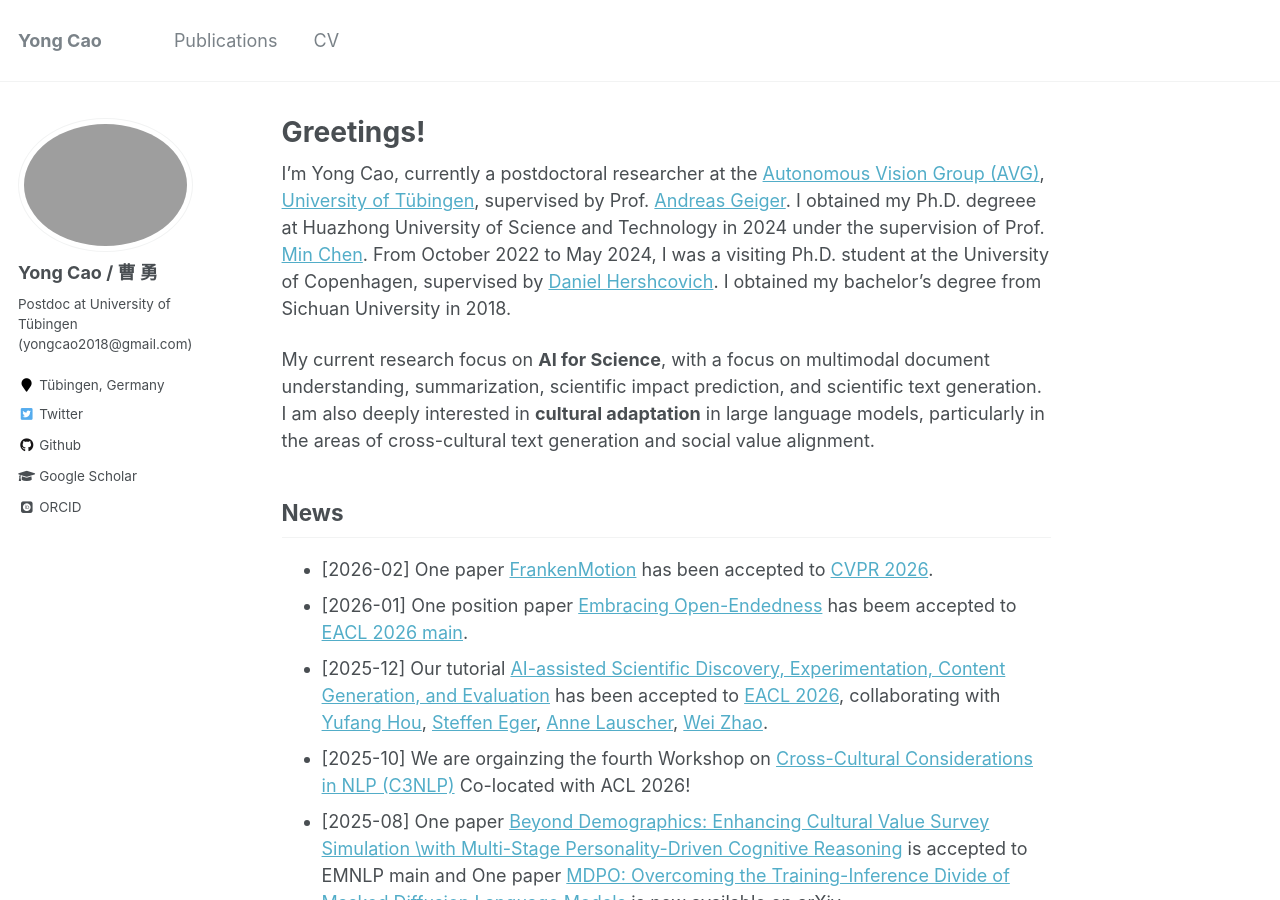
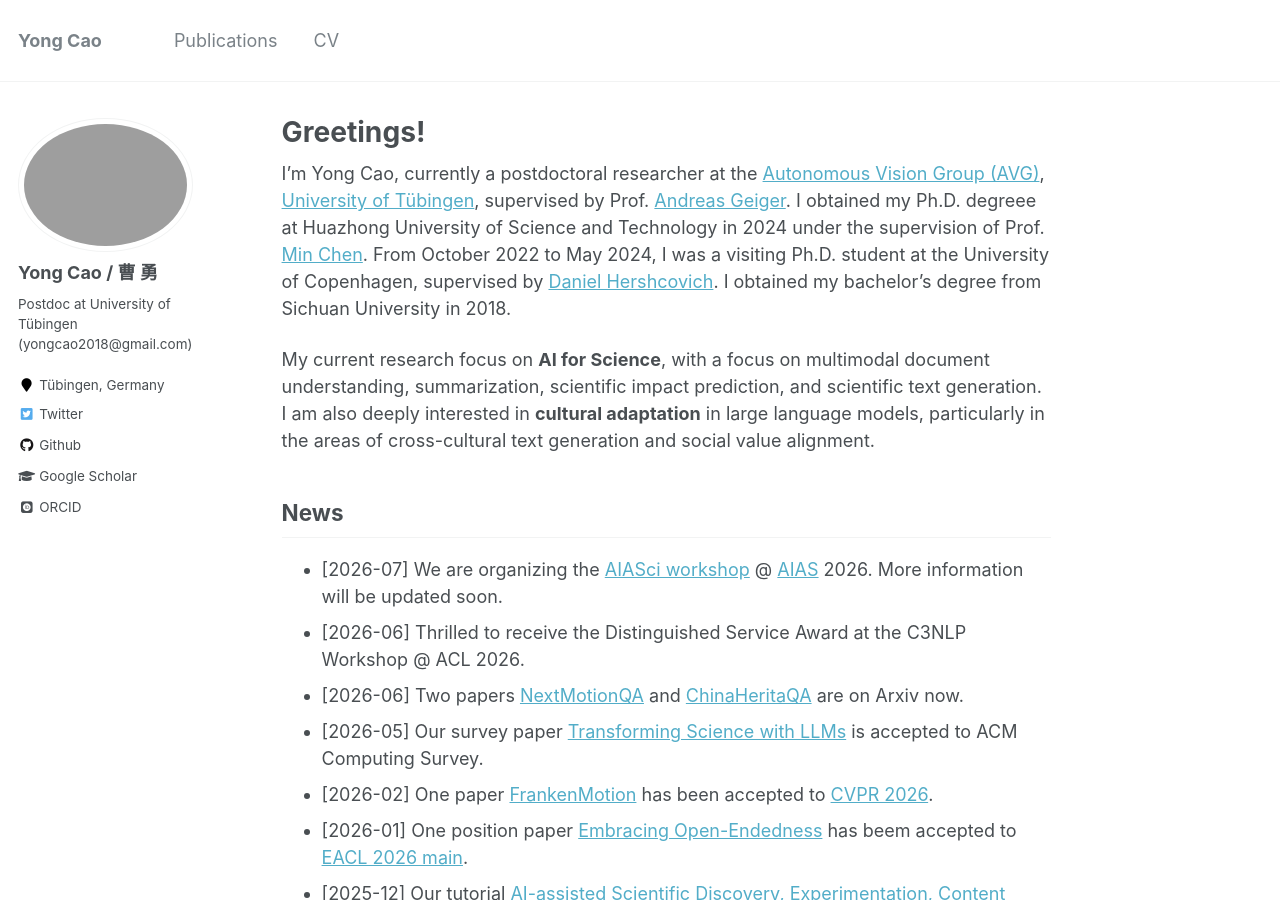
Before and after one commit to yongcaoplus/yongcaoplus.github.io, a Jekyll site: the page built from _pages/about.md, in a window 1280 px wide and 900 px high. Built offline with Jekyll 4.4.1, drawn with Linux system fonts in a browser that asks for light colours; some web fonts are replaced.

Commit message:
update AIASci

```diff
--- a/_pages/about.md
+++ b/_pages/about.md
@@ -18,7 +18,10 @@ Feel free to reach out for any collaboration and discussion on related projects.
 
 News
 ------
-<!-- * [2026-04] One paper [UniComp](https://arxiv.org/abs/2602.09130) has been accepted to [ACL 2026 Findings](https://2026.aclweb.org/). -->
+* [2026-07] We are organizing the [AIASci workshop](https://aiasciworkshop.github.io/) @ [AIAS](https://www.aiasplus.org/) 2026. More information will be updated soon.
+* [2026-06] Thrilled to receive the Distinguished Service Award at the C3NLP Workshop @ ACL 2026.
+* [2026-06] Two papers [NextMotionQA](https://arxiv.org/pdf/2606.04773) and [ChinaHeritaQA](https://arxiv.org/abs/2606.08959) are on Arxiv now.
+* [2026-05] Our survey paper [Transforming Science with LLMs](https://arxiv.org/pdf/2502.05151?) is accepted to ACM Computing Survey.
 * [2026-02] One paper [FrankenMotion](https://arxiv.org/abs/2601.10909) has been accepted to [CVPR 2026](https://cvpr.thecvf.com/).
 * [2026-01] One position paper [Embracing Open-Endedness](https://arxiv.org/abs/2510.13884) has beem accepted to [EACL 2026 main](https://2026.eacl.org/).
 * [2025-12] Our tutorial [AI-assisted Scientific Discovery, Experimentation, Content Generation, and Evaluation](https://ai4science-tutorial.github.io/) has been accepted to [EACL 2026](https://2026.eacl.org/), collaborating with [Yufang Hou](https://yufanghou.github.io/), [Steffen Eger](https://www.utn.de/person/prof-dr-steffen-eger/), [Anne Lauscher](https://anne-lauscher.de/), [Wei Zhao](https://andyweizhao.github.io/).
```
Also changed, not shown: 2 other files.
